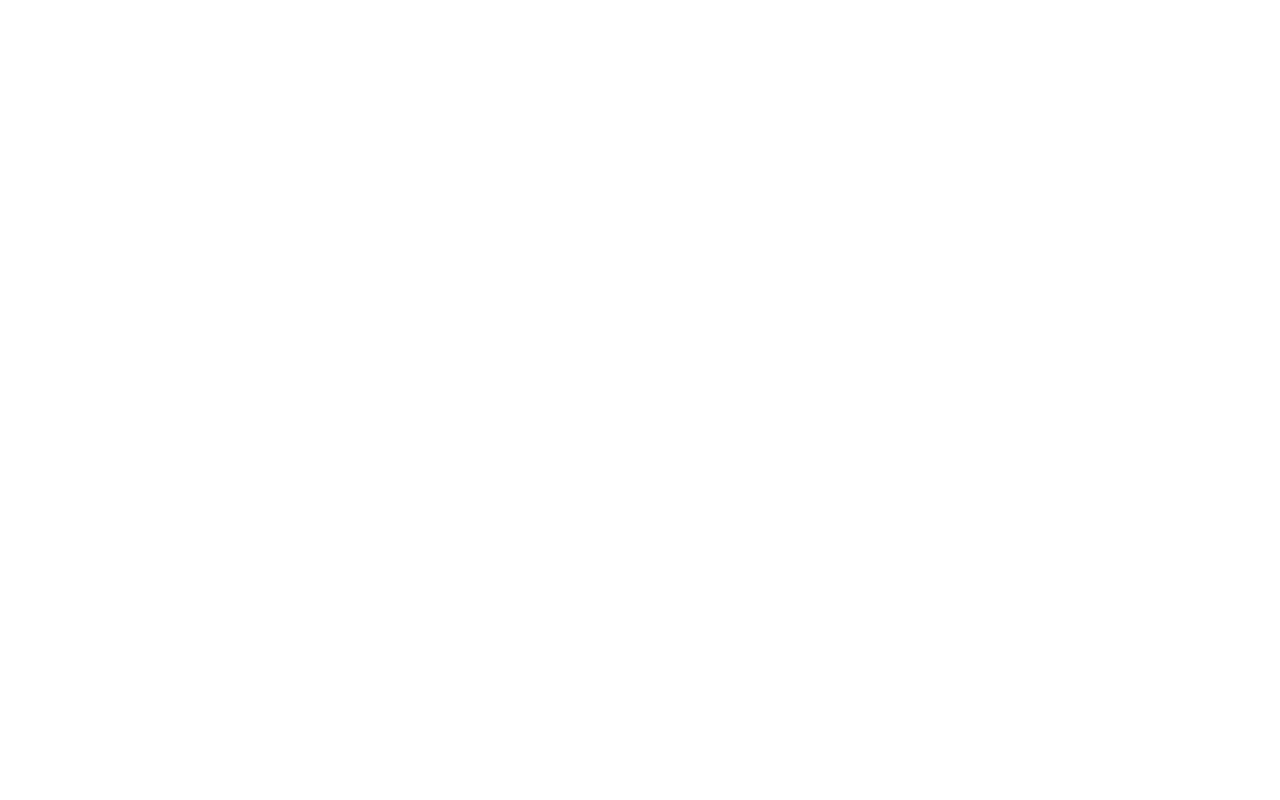
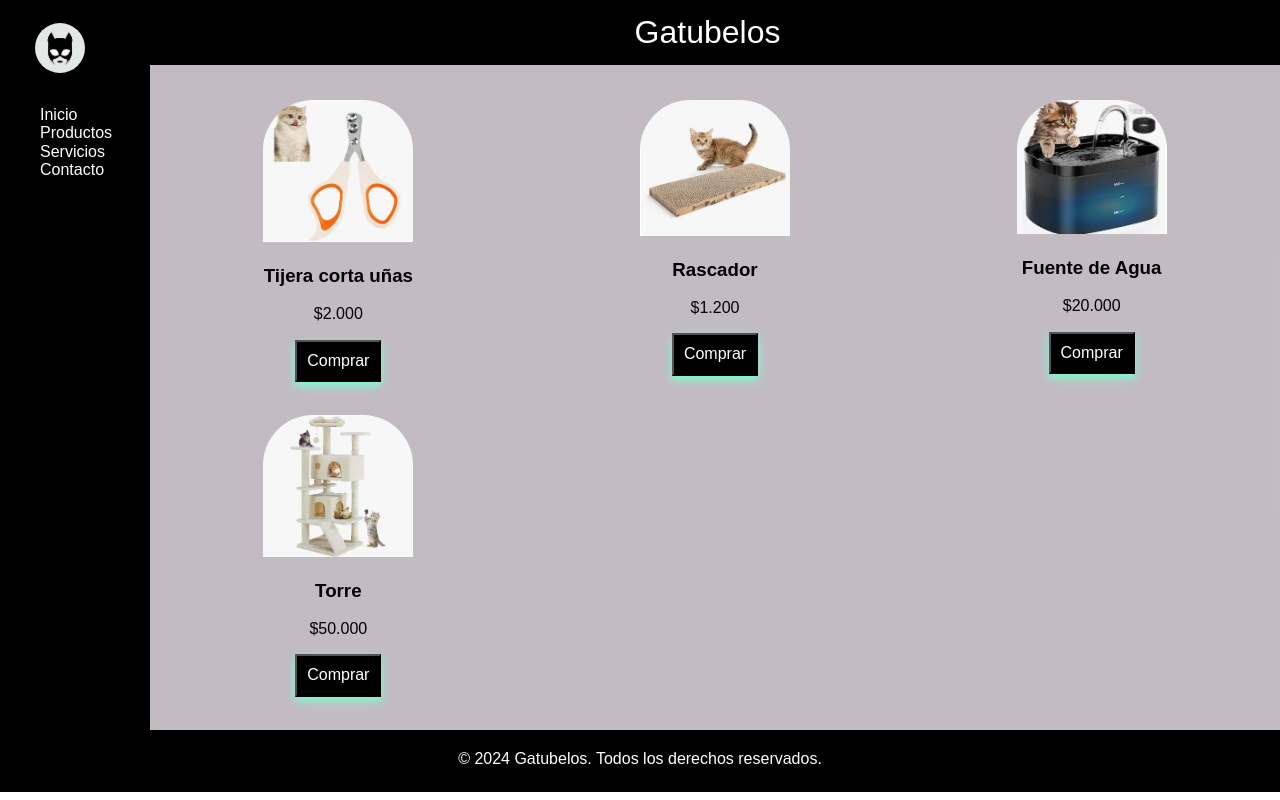
Before and after one commit to candela-greco/layout-e-commerce, a plain HTML site: page index.html in a window 1280 px wide. Drawn offline with Linux system fonts and the light colour scheme; a web font is replaced by a local one.

Commit message:
Subo todo lo que estuve trabajando hasta el momento sobre mi layout

```diff
--- a/assets/css/styles.css
+++ b/assets/css/styles.css
@@ -0,0 +1,109 @@
+/* GENERAL */
+
+.grid-container{
+    display: grid;
+    grid-template-columns: 150px 1fr; /* Cambia la definición de las columnas */
+    grid-template-rows: auto;
+}
+
+#menu-lateral, .product-grid, footer {
+    font-family: "Reddit Sans", sans-serif;
+    font-optical-sizing: auto;
+    font-weight: 400;
+    font-style: normal;
+}
+
+/* ENCABEZADO */
+
+.encabezado {
+    grid-column: 1 / -1;
+    display: flex;
+    background: #000;;
+    color: #fff;
+    position: absolute;
+    width: 100%;
+    height: 65px;
+    justify-content: start;
+    align-items: center;
+}
+.encabezado h1 {
+    margin: auto ;
+    font-family: "Poetsen One", sans-serif;
+    font-weight: 400;
+    font-style: normal;
+}
+.encabezado img {
+    border-radius: 50%;
+    width: 50px;
+    margin: 30px 50px 0 35px;
+
+}
+
+
+/* MENU LATERAL */
+
+#menu-lateral {
+    display: inline-flex;
+    flex-direction: column;
+    grid-column: 1 ;
+    background-color: #000;
+    color: #fff;
+    height: 80vh;
+    padding-top: 90px;
+}
+#menu-lateral ul {
+    list-style: none;
+}
+#menu-lateral ul li:hover {
+    background:rgba(133, 123, 134, 0.5);
+}
+
+/* PRODUCTOS */
+
+main {
+    grid-column: 2 / -1;
+    background-color: rgba(133, 123, 134, 0.5);
+    padding: 0;
+    margin: 0;
+}
+.product-grid {
+    display: grid;
+    grid-template-columns:auto auto auto;
+    margin: 0;
+    padding-top: 100px;
+}
+.producto {
+    text-align: center;
+}
+.producto p {
+    font-weight: 300;
+}
+.producto img {
+    width: 150px;
+    border-top-left-radius: 50px;
+    border-top-right-radius: 50px;
+    margin: 0;
+}
+.producto button {
+    border-radius: 0;
+    padding: 10px;
+    background-color: #000;
+    color: #fff;
+    box-shadow: 0 4px 8px 0 #7bffd3;
+}
+.producto button:hover {
+    box-shadow: 0 10px 10px 0 #7bffd3;
+}
+
+
+/* PIE DE PAGINA */
+
+footer {
+    grid-column: 1 / -1;
+    background-color: #000;
+    color: #fff;
+    height: 42px;
+    width: 100%;
+    text-align: center;
+    padding-top: 20px;
+}
--- a/index.html
+++ b/index.html
@@ -3,11 +3,64 @@
     <head>
         <meta charset="UTF-8">
         <meta name="viewport" content="width=device-width, initial-scale=1.0">
+        <link rel="preconnect" href="https://fonts.googleapis.com">
+        <link rel="preconnect" href="https://fonts.gstatic.com" crossorigin>
+        <link
+            href="https://fonts.googleapis.com/css2?family=Poetsen+One&display=swap"
+            rel="stylesheet">
+        <link rel="preconnect" href="https://fonts.googleapis.com">
+        <link rel="preconnect" href="https://fonts.gstatic.com" crossorigin>
+        <link
+            href="https://fonts.googleapis.com/css2?family=Poetsen+One&family=Reddit+Sans:ital,wght@0,200..900;1,200..900&display=swap"
+            rel="stylesheet">
         <link rel="stylesheet" href="assets/css/normalize.css">
         <link rel="stylesheet" href="assets/css/styles.css">
         <title>E-commerce Layout</title>
     </head>
     <body>
-
+        <div class="grid-container">
+            <header class="encabezado">
+                <img src="assets/imgs/logo.jpeg" alt>
+                <h1>Gatubelos</h1>
+            </header>
+            <nav id="menu-lateral">
+                <ul>
+                    <li>Inicio</li>
+                    <li>Productos</li>
+                    <li>Servicios</li>
+                    <li>Contacto</li>
+                </ul>
+            </nav>
+            <main class="product-grid">
+                <div class="producto">
+                    <img src="assets/imgs/tijera.png" alt>
+                    <h3>Tijera corta uñas</h3>
+                    <p>$2.000</p>
+                    <button>Comprar</button>
+                </div>
+                <div class="producto">
+                    <img src="assets/imgs/rascador.png" alt>
+                    <h3>Rascador</h3>
+                    <p>$1.200</p>
+                    <button>Comprar</button>
+                </div>
+                <div class="producto">
+                    <img src="assets/imgs/fuente.png" alt>
+                    <h3>Fuente de Agua</h3>
+                    <p>$20.000</p>
+                    <button>Comprar</button>
+                </div>
+                <div class="producto">
+                    <img src="assets/imgs/torre.png" alt>
+                    <h3>Torre</h3>
+                    <p>$50.000</p>
+                    <button>Comprar</button>
+                </div>
+            </main>
+            <footer>
+                © 2024 Gatubelos.
+                Todos los derechos reservados.
+            </footer>
+        </div>
     </body>
 </html>
```
Also changed, not shown: assets/imgs/fuente.png (added), assets/imgs/logo.jpeg (added), assets/imgs/rascador.png (added), assets/imgs/tijera.png (added), assets/imgs/torre.png (added). Lines whose indentation alone changed are shown as unchanged.
